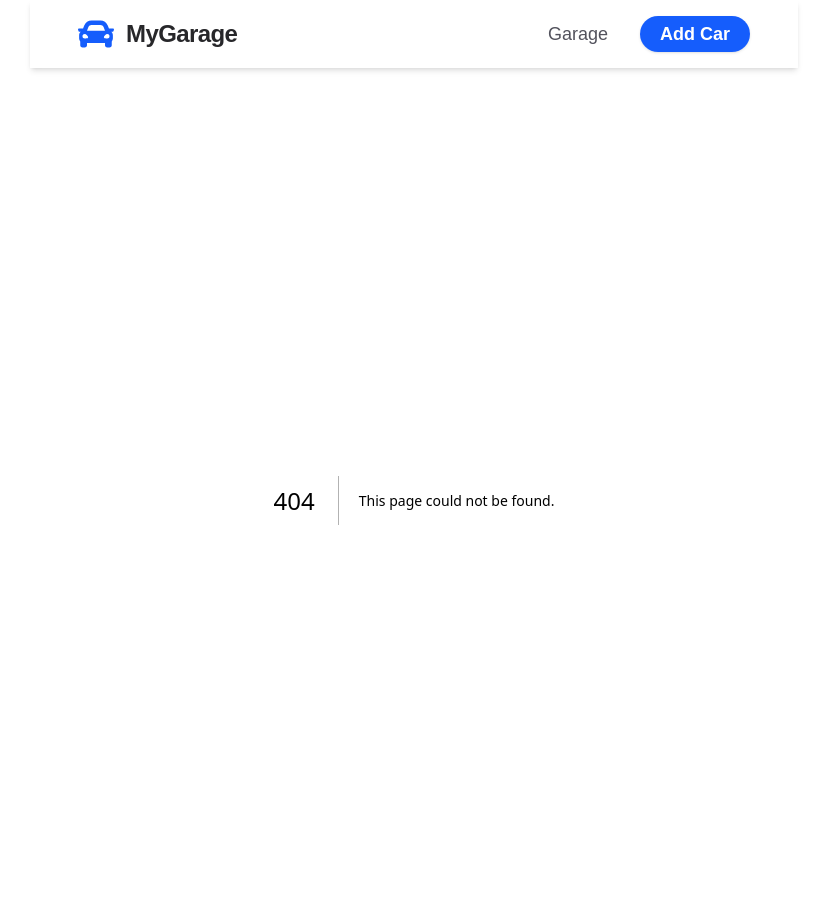
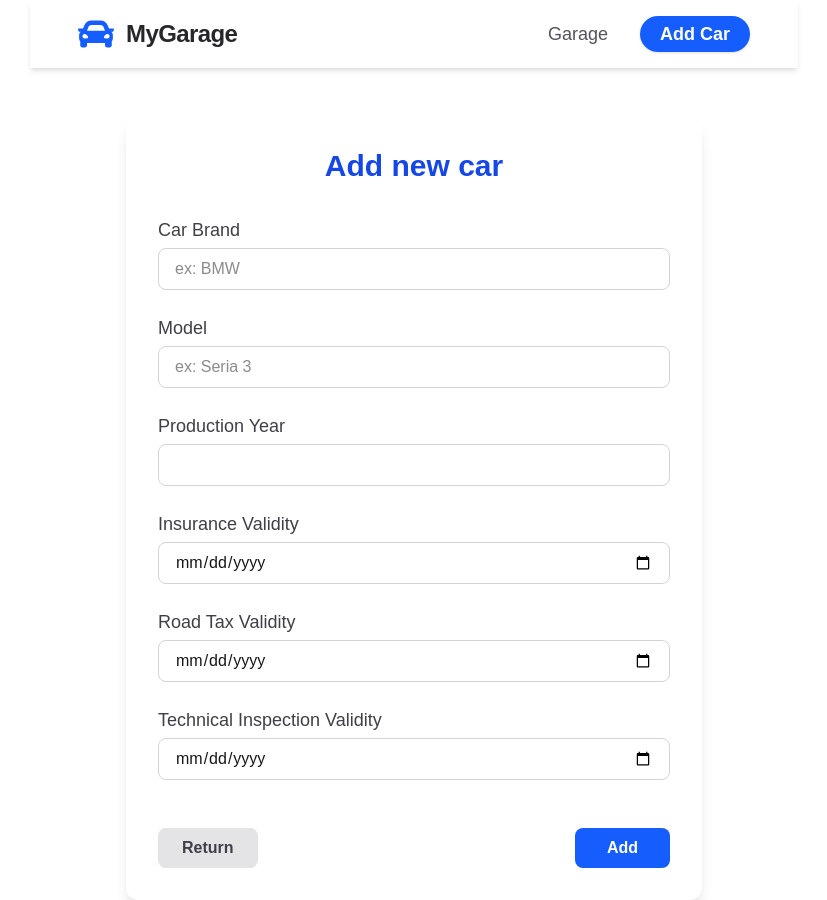
Before and after one commit to mihaibalau/MyGarage, a Next.js app in the folder frontend/: page /cars/add in a window 1280 px wide. Before the commit this address had no page. Shown: the whole page, without its empty margins (226-1053 px from the left). Built offline with nearby package versions, Linux system fonts and the light colour scheme.

Commit message:
Only on modify don't work

```diff
--- a/frontend/app/CarBadge.tsx
+++ b/frontend/app/CarBadge.tsx
@@ -18,13 +18,13 @@ type Props = {
 
 const CarBadge: React.FC<Props> = ({ car, onModify, onDelete }) => (
   <div className="flex flex-col md:flex-row items-center justify-between bg-white rounded-xl shadow p-5 mb-4 border border-zinc-200">
-    {/* Stânga: Detalii */}
+    {/* Details */}
     <div className="flex-1 text-left">
       <div className="text-xl font-bold text-blue-700">{car.carBrand}</div>
       <div className="text-zinc-500 text-base">{car.carModel}</div>
       <div className="text-zinc-700 font-medium">Year: {car.year}</div>
     </div>
-    {/* Mijloc: Valabilități */}
+    {/* Valability */}
     <div className="flex-1 flex flex-col md:flex-row justify-center items-center gap-3 mt-3 md:mt-0">
       <div className="bg-blue-50 px-3 py-1 rounded text-blue-800 text-sm">
         Insurance: {car.insuranceValidity}
@@ -36,7 +36,7 @@ const CarBadge: React.FC<Props> = ({ car, onModify, onDelete }) => (
         Inspection: {car.technicalInspectionValidity}
       </div>
     </div>
-    {/* Dreapta: Butoane */}
+    {/* Buttons */}
     <div className="flex flex-col gap-2 md:ml-6 mt-3 md:mt-0">
       <button
         className="px-4 py-1 rounded bg-blue-600 text-white font-semibold hover:bg-blue-700 transition"
--- a/frontend/app/CarForm.tsx
+++ b/frontend/app/CarForm.tsx
@@ -37,9 +37,9 @@ const CarForm: React.FC<CarFormProps> = ({ initialData, carID, isEdit = false })
     try {
       const apiData = {
         ...data,
-        insuranceValidity: convertDate(data.insuranceValidity),
-        roadTaxValidity: convertDate(data.roadTaxValidity),
-        technicalInspectionValidity: convertDate(data.technicalInspectionValidity),
+        insuranceValidity: data.insuranceValidity.split('-').reverse().join('/'),
+        roadTaxValidity: data.roadTaxValidity.split('-').reverse().join('/'),
+        technicalInspectionValidity: data.technicalInspectionValidity.split('-').reverse().join('/')
       };
 
       const endpoint = isEdit && carID
@@ -53,40 +53,32 @@ const CarForm: React.FC<CarFormProps> = ({ initialData, carID, isEdit = false })
       });
 
       if (!response.ok) {
-        const errorText = await response.text();
-        const fieldMatch = errorText.match(/^"([^"]+)"/);
-        if (fieldMatch) {
-          setError(fieldMatch[1].replace(/ /g, '') as keyof CarFormValues, {
-            type: 'server',
-            message: errorText
-          });
-        } else {
-          setError('root', { type: 'server', message: errorText });
-        }
-        return;
+        const errorData = await response.json();
+        throw new Error(errorData.message || "Server error");
       }
 
-      toast.success(isEdit ? "Mașină actualizată!" : "Mașină adăugată!");
+      toast.success(isEdit ? "Car updated!" : "Car added!");
       window.location.href = "/cars";
     } catch (err) {
       setError('root', {
         type: 'server',
-        message: err instanceof Error ? err.message : "Eroare de conexiune"
+        message: err instanceof Error ? err.message : "Connection error!"
       });
     }
   };
 
+
   return (
     <div className="max-w-xl mx-auto mt-12 bg-white p-8 rounded-xl shadow-lg">
       <h1 className="text-3xl font-bold mb-8 text-center text-blue-700">
-        {isEdit ? "Modifică Mașină" : "Adaugă Mașină Nouă"}
+        {isEdit ? "Modify car" : "Add new car"}
       </h1>
 
       <form onSubmit={handleSubmit(onSubmit)} className="space-y-6">
         {/* Car Brand */}
         <div>
           <label className="block text-lg font-medium text-zinc-700 mb-1">
-            Brand Mașină
+            Car Brand
           </label>
           <input
             {...register("carBrand")}
@@ -120,7 +112,7 @@ const CarForm: React.FC<CarFormProps> = ({ initialData, carID, isEdit = false })
         {/* Year */}
         <div>
           <label className="block text-lg font-medium text-zinc-700 mb-1">
-            Anul Fabricării
+            Production Year
           </label>
           <input
             {...register("year", { valueAsNumber: true })}
@@ -138,7 +130,7 @@ const CarForm: React.FC<CarFormProps> = ({ initialData, carID, isEdit = false })
         {/* Insurance Validity */}
         <div>
           <label className="block text-lg font-medium text-zinc-700 mb-1">
-            Valabilitate Asigurare
+            Insurance Validity
           </label>
           <input
             {...register("insuranceValidity")}
@@ -154,7 +146,7 @@ const CarForm: React.FC<CarFormProps> = ({ initialData, carID, isEdit = false })
         {/* Road Tax Validity */}
         <div>
           <label className="block text-lg font-medium text-zinc-700 mb-1">
-            Valabilitate Rovignietă
+            Road Tax Validity
           </label>
           <input
             {...register("roadTaxValidity")}
@@ -170,7 +162,7 @@ const CarForm: React.FC<CarFormProps> = ({ initialData, carID, isEdit = false })
         {/* Technical Inspection Validity */}
         <div>
           <label className="block text-lg font-medium text-zinc-700 mb-1">
-            Valabilitate ITP
+          Technical Inspection Validity
           </label>
           <input
             {...register("technicalInspectionValidity")}
@@ -199,7 +191,7 @@ const CarForm: React.FC<CarFormProps> = ({ initialData, carID, isEdit = false })
             disabled={isSubmitting}
             className="px-8 py-2 rounded-lg bg-blue-600 text-white font-semibold hover:bg-blue-700 transition disabled:bg-blue-300"
           >
-            {isSubmitting ? "Se salvează..." : (isEdit ? "Modify" : "Add")}
+            {isSubmitting ? "Saving..." : (isEdit ? "Modify" : "Add")}
           </button>
         </div>
       </form>
--- a/frontend/app/NavBar.tsx
+++ b/frontend/app/NavBar.tsx
@@ -24,7 +24,7 @@ const NavBar = () => {
         </li>
         <li>
           <Link
-            href="/addCar"
+            href="/cars/add"
             className="px-5 py-2 rounded-full bg-blue-600 text-white font-semibold text-lg shadow hover:bg-blue-700 transition-all focus:outline-none focus:ring-2 focus:ring-blue-400"
           >
             Add Car
--- a/frontend/app/cars/[carID]/edit/page.tsx
+++ b/frontend/app/cars/[carID]/edit/page.tsx
@@ -1,8 +1,7 @@
-"use client";
-import { useEffect, useState } from "react";
-import CarForm from "@/app/CarForm";
+import { notFound } from 'next/navigation';
+import CarForm from '@/app/CarForm';
 
-type Car = {
+interface Car {
   carID: number;
   carBrand: string;
   carModel: string;
@@ -10,35 +9,42 @@ type Car = {
   insuranceValidity: string;
   roadTaxValidity: string;
   technicalInspectionValidity: string;
+}
+
+// Funcție pentru a converti data din format dd/mm/yyyy în yyyy-mm-dd
+const convertToHTMLDate = (dateStr: string): string => {
+  if (!dateStr) return '';
+  const [day, month, year] = dateStr.split('/');
+  return `${year}-${month.padStart(2, '0')}-${day.padStart(2, '0')}`;
 };
 
-export default function EditCarPage({ params }: { params: { carID: string } }) {
-  const [carData, setCarData] = useState<Car | null>(null);
-  const [loading, setLoading] = useState(true);
+async function getCar(id: string): Promise<Car> {
+  const res = await fetch(`http://localhost:3001/api/cars/${id}`, { cache: 'no-store' });
 
-  useEffect(() => {
-    const fetchCar = async () => {
-      try {
-        const response = await fetch(
-          `http://localhost:3001/api/cars/${params.carID}`
-        );
-        if (!response.ok) throw new Error("Mașina nu există");
-        const data: Car = await response.json();
-        setCarData(data);
-      } finally {
-        setLoading(false);
-      }
-    };
-    fetchCar();
-  }, [params.carID]);
+  if (!res.ok) {
+    throw new Error('Failed to fetch car');
+  }
 
-  if (loading) return <div className="text-center py-10">Se încarcă...</div>;
+  return res.json();
+}
 
-  return carData ? (
-    <CarForm
-      initialData={carData}
-      carID={Number(params.carID)}
-      isEdit={true}
-    />
-  ) : null;
+export default async function EditPage({ params }: { params: { carID: string } }) {
+  try {
+    const car = await getCar(params.carID);
+
+    return (
+      <CarForm
+        initialData={{
+          ...car,
+          insuranceValidity: convertToHTMLDate(car.insuranceValidity),
+          roadTaxValidity: convertToHTMLDate(car.roadTaxValidity),
+          technicalInspectionValidity: convertToHTMLDate(car.technicalInspectionValidity)
+        }}
+        carID={car.carID}
+        isEdit={true}
+      />
+    );
+  } catch (error) {
+    return notFound();
+  }
 }
--- a/frontend/app/addCar/page.tsx
+++ b/frontend/app/cars/add/page.tsx
@@ -1,4 +1,4 @@
-import CarForm from "../CarForm";
+import CarForm from "../../CarForm";
 
 export default function AddCarPage() {
   return <CarForm />;
--- a/frontend/app/cars/page.tsx
+++ b/frontend/app/cars/page.tsx
@@ -164,7 +164,7 @@ export default function CarsPage() {
               Confirm delete
             </h2>
             <p className="mb-6">
-              Ești sigur că vrei să ștergi <b>{confirmDelete.carBrand} {confirmDelete.carModel}</b>?
+              Are you sure you want to delete <b>{confirmDelete.carBrand} {confirmDelete.carModel}</b>?
             </p>
             <div className="flex justify-end gap-3">
               <button
```
Also changed, not shown: 2 other files (tests, documents, lock files or other folders).
